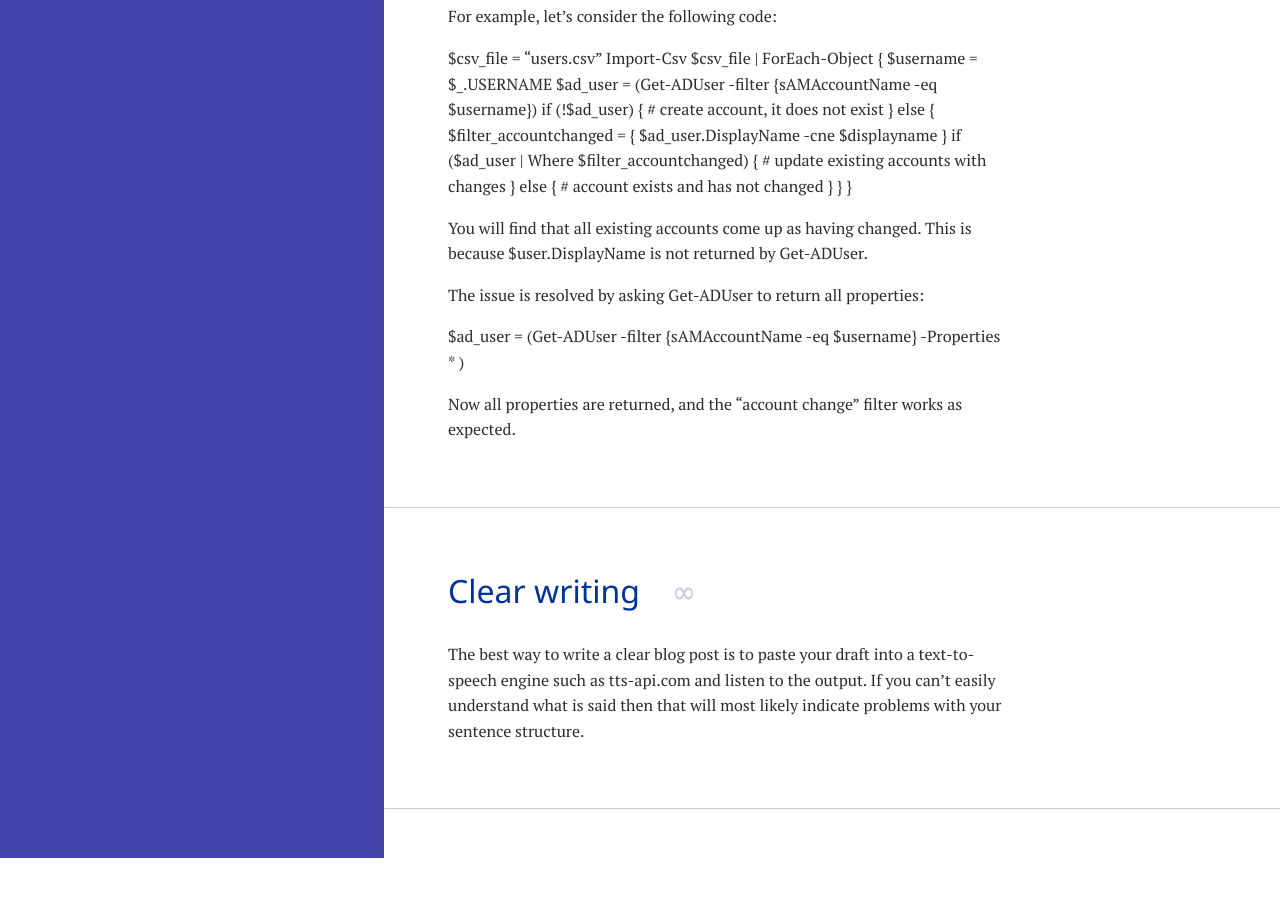
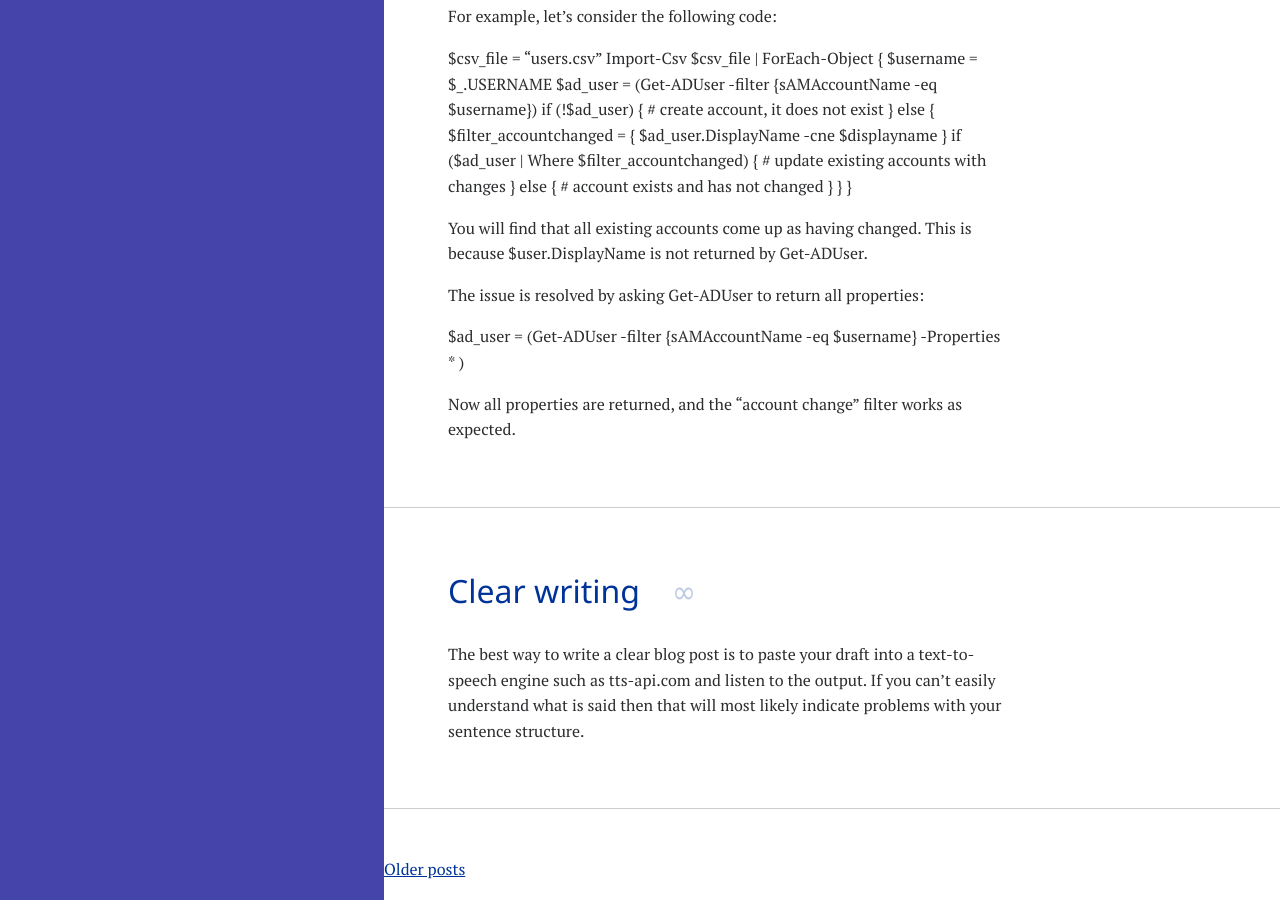
Before and after one commit to svandragt/svandragt.github.io, a Jekyll site: the page built from index.html, in a window 1280 px wide and 900 px high, scrolled down 7242 px. Built offline with Jekyll 4.4.1, drawn with Linux system fonts in a browser that asks for light colours; the list of posts is cut into pages by our own code; before the commit the page ends 8100 px from its top, so only the background shows below that.

Commit message:
link to archive

```diff
--- a/index.html
+++ b/index.html
@@ -11,4 +11,5 @@ layout: default
 	</div>
 	{% endfor %}
 
+	<p><a href="/archive">Older posts</a></p>
 </div>
```
